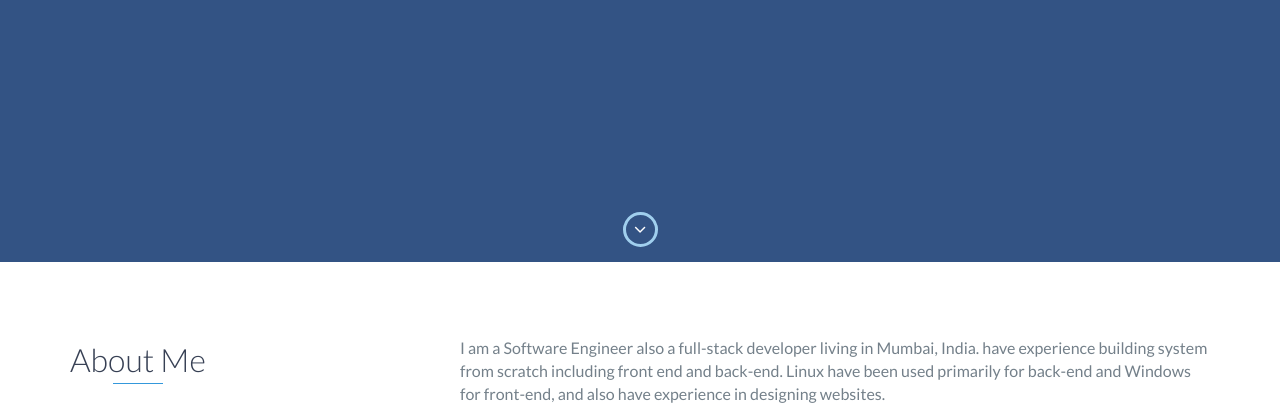
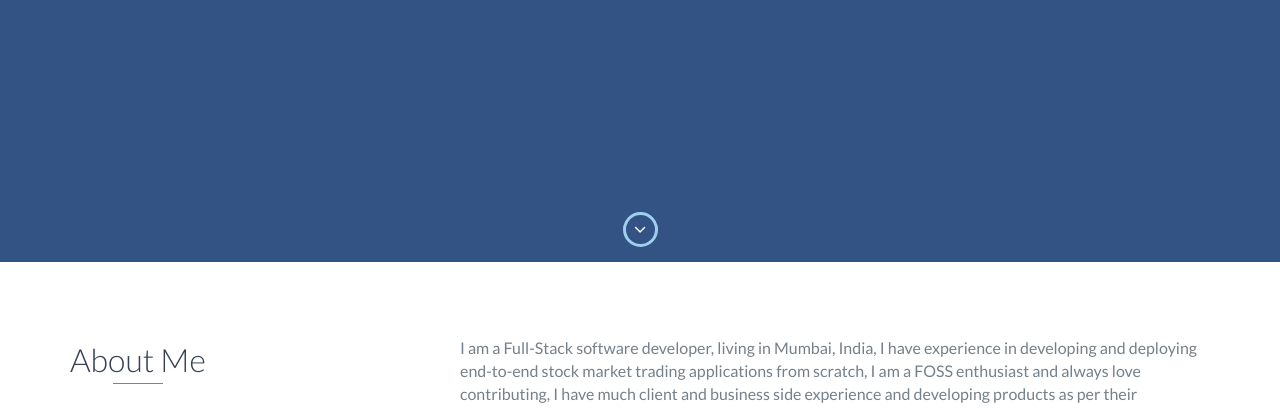
Before and after one commit to vaishakhhm/Portfolio, a website: page index.html in a window 1280 px wide. Shown: the part 538-947 px from the top of the page. Drawn offline with nearby package versions, Linux system fonts and the light colour scheme.

Commit message:
Updated about me.

```diff
--- a/index.html
+++ b/index.html
@@ -72,10 +72,13 @@
           </div>
           <div class="col-md-8">
             <p>
-              I am a Software Engineer also a full-stack developer living in Mumbai, India.
-              have experience building system from scratch including front end and back-end.
-              Linux have been used primarily for back-end and Windows for front-end,
-              and also have experience in designing websites.
+              I am a Full-Stack software developer, living in Mumbai, India,
+              I have experience in developing and deploying end-to-end stock market trading
+              applications from scratch, I am a FOSS enthusiast and always love contributing,
+              I have much client and business side experience and developing products as per
+              their specifications and requirements. I find my-self to be a leader
+              who loves helping my colleagues and mentor juniors in their issues
+              at professional as well as personal fronts.
             </p>
           </div>
         </div>
```
